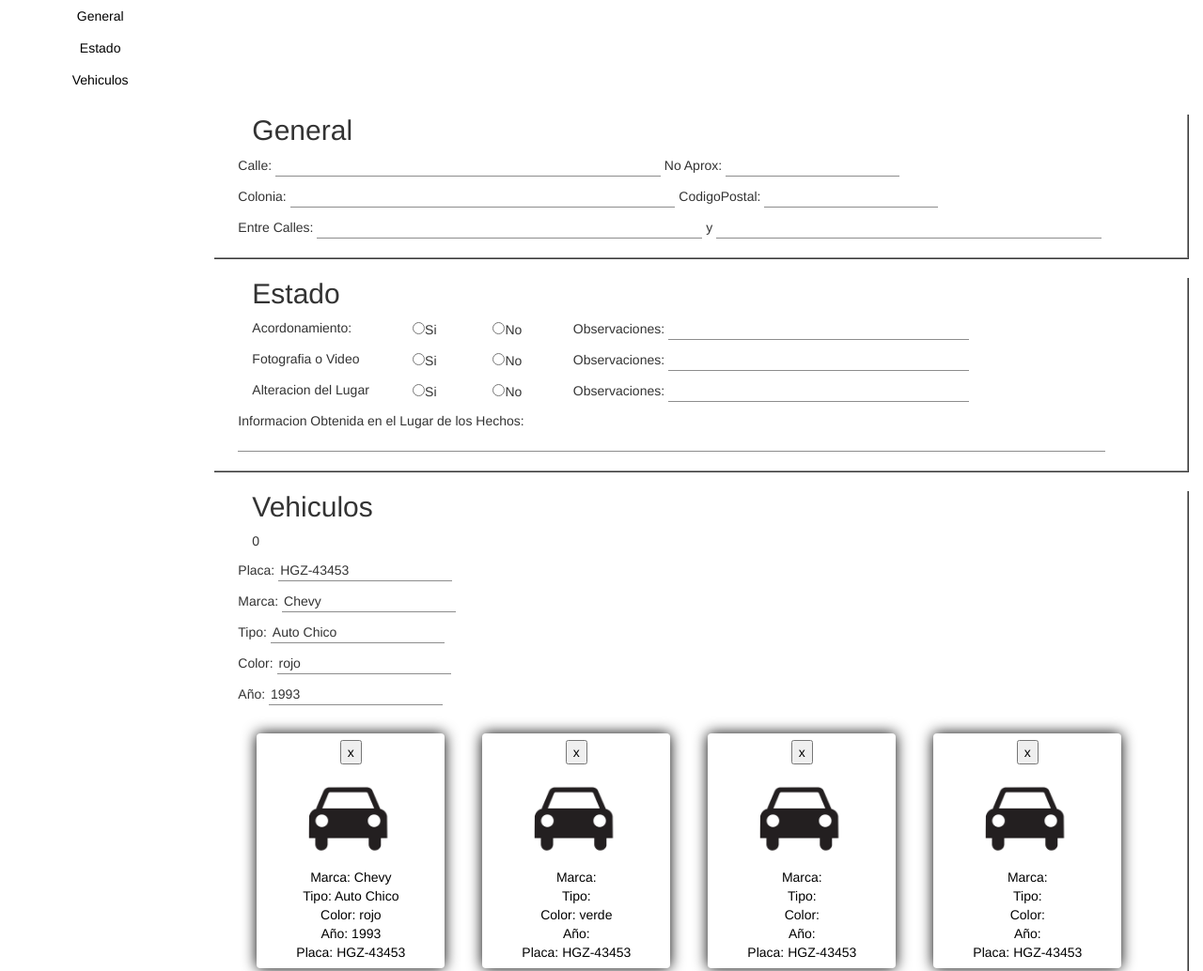
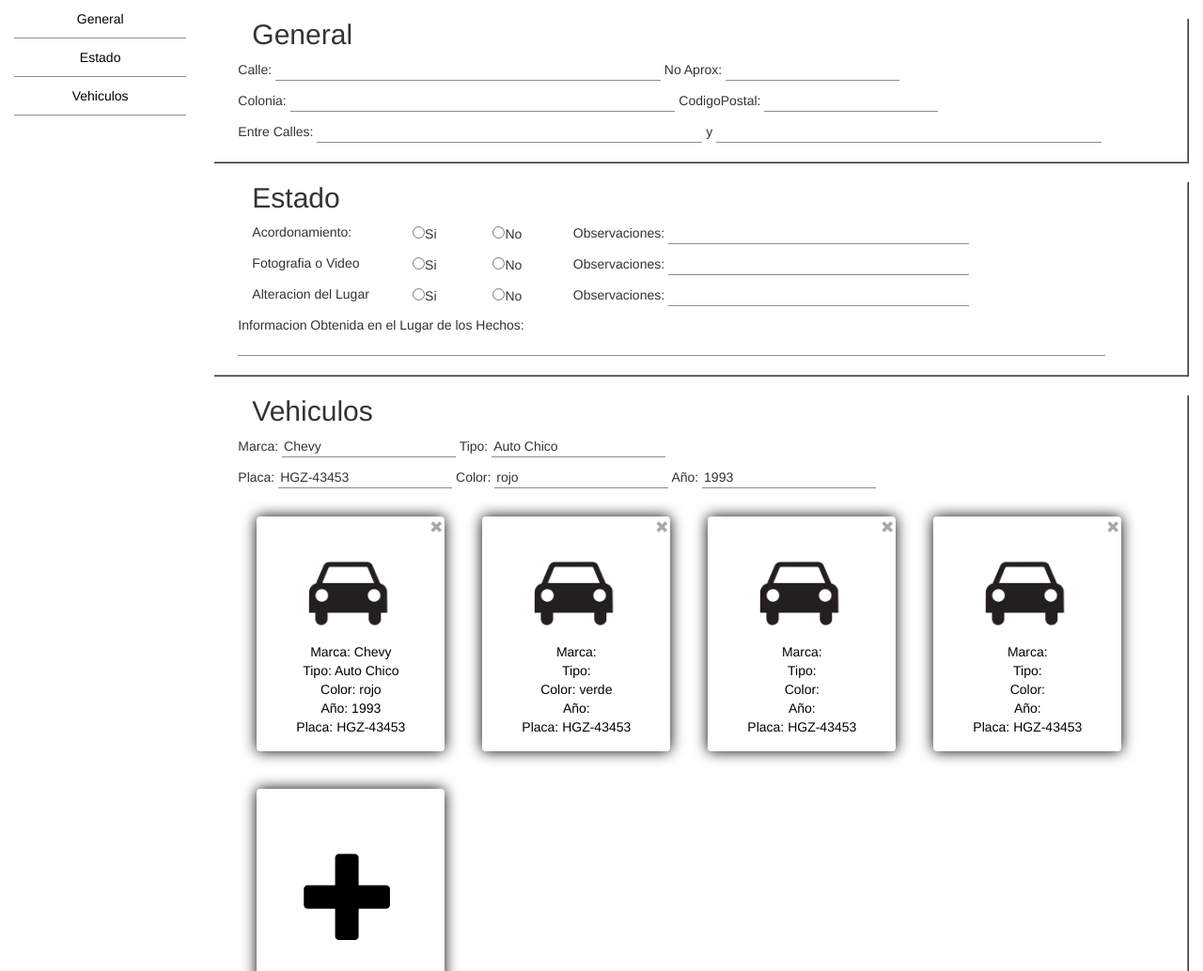
Before and after one commit to ratgr/ccmax-web, a website: page index.html at #/Lugar in a window 1280 px wide. Shown: the top 1034 px of the page at 94% size. Drawn offline with nearby package versions, Linux system fonts and the light colour scheme; files whose address does not match are found by name.

Commit message:
Se agrego eliminar a la lista de vehiculos

```diff
--- a/App.js
+++ b/App.js
@@ -46,6 +46,12 @@
         returnService.add = function () {
             vehiculos[vehiculos.length] = {};
         };
+
+
+        returnService.remove = function (index) {
+            vehiculos.splice(index,1);
+        }
+
         return returnService;
 
     });
@@ -72,6 +78,10 @@
             VehiculeService.add();
         };
 
+        $scope.remove = function (index) {
+            VehiculeService.remove(index);
+        };
+
     });
 
     app.controller("modificarVehiculo", function ($scope, $routeParams, VehiculeService) {
--- a/css/Lugar.css
+++ b/css/Lugar.css
@@ -115,5 +115,9 @@ input:focus {outline: none; }
 }
 
 .close-btn {
-
+    color: darkgrey;
+    background: transparent;
+    margin-top: -25px;
+    margin-left: 150px;
+    width: 10;
 }
--- a/partials/Lugar.html
+++ b/partials/Lugar.html
@@ -1,12 +1,5 @@
 <html ng-app="App">
-    <head>
-        <meta http-equiv="Content-Type" content="text/html; charset=UTF-8">
-        <link href="../blib/bootstrap/dist/css/bootstrap.css" rel="stylesheet">
-        <link href="../Lugar/Lugar.css"  rel="stylesheet">
-        <script src="../blib/angular/angular.js"></script>
-        <script src="../blib/angular-route/angular-route.js"></script>
-        <script src="../App.js"></script>
-    </head>
+
     <body>
         <div class="sidebar col-xs-3 col-lg-2">
             <a href="{{Lugar}}#General" class="sidebar-btn btn">General</a>
@@ -69,15 +62,17 @@
             <div id="Vehiculos" class="Segment">
                 <h2>Vehiculos</h2>
                 <div ng-controller="VehiculeControl">
-                    {{selected}}
-                    <div class="row">Placa: <input class="line-input" ng-model="Vehiculos[selected].placa"></input></div>
-                    <div class="row">Marca: <input class="line-input" ng-model="Vehiculos[selected].marca"></input></div>
-                    <div class="row">Tipo: <input class="line-input"  ng-model="Vehiculos[selected].tipo"></input></div>
-                    <div class="row">Color: <input class="line-input" ng-model="Vehiculos[selected].color"></input></div>
-                    <div class="row">Año: <input class="line-input" ng-model="Vehiculos[selected].ano"></input></div>
+                    <div class="row">
+                        Marca: <input class="line-input" ng-model="Vehiculos[selected].marca"></input>
+                        Tipo: <input class="line-input"  ng-model="Vehiculos[selected].tipo"></input></div>
+                    <div class="row">
+                        Placa: <input class="line-input" ng-model="Vehiculos[selected].placa"></input>
+                        Color: <input class="line-input" ng-model="Vehiculos[selected].color"></input>
+                        Año: <input class="line-input" ng-model="Vehiculos[selected].ano"></input>
+                    </div>
                     <div class="row list-margin">
                         <a ng-click="select($index)" class="vehiculo-div btn" ng-repeat="vehiculo in Vehiculos">
-                            <button>x</button>
+                            <button ng-click="remove($index)" class="close-btn btn"><span class="glyphicon glyphicon-remove"></span></button>
                             <div class="vehi-image-container"></div>
                             <div>Marca: {{vehiculo.marca}}</div>
                             <div>Tipo: {{vehiculo.tipo}}</div>
```
